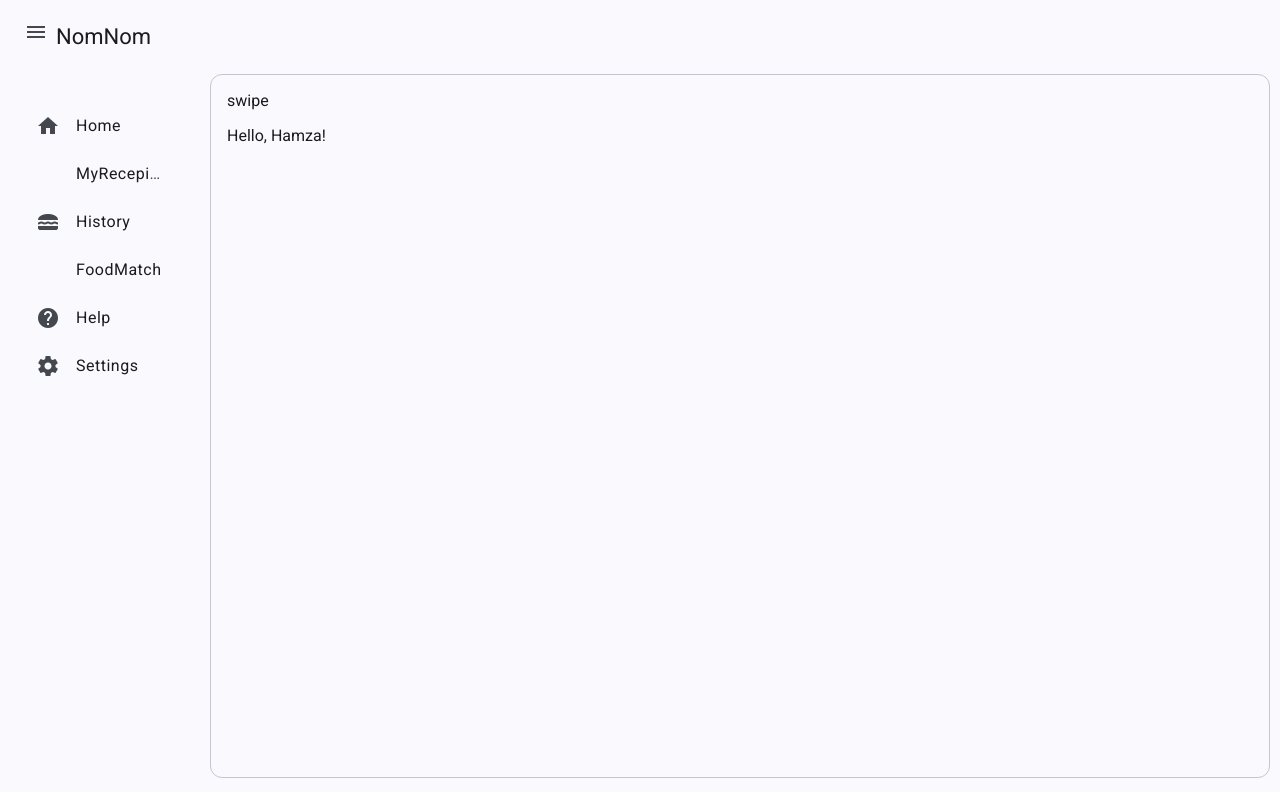
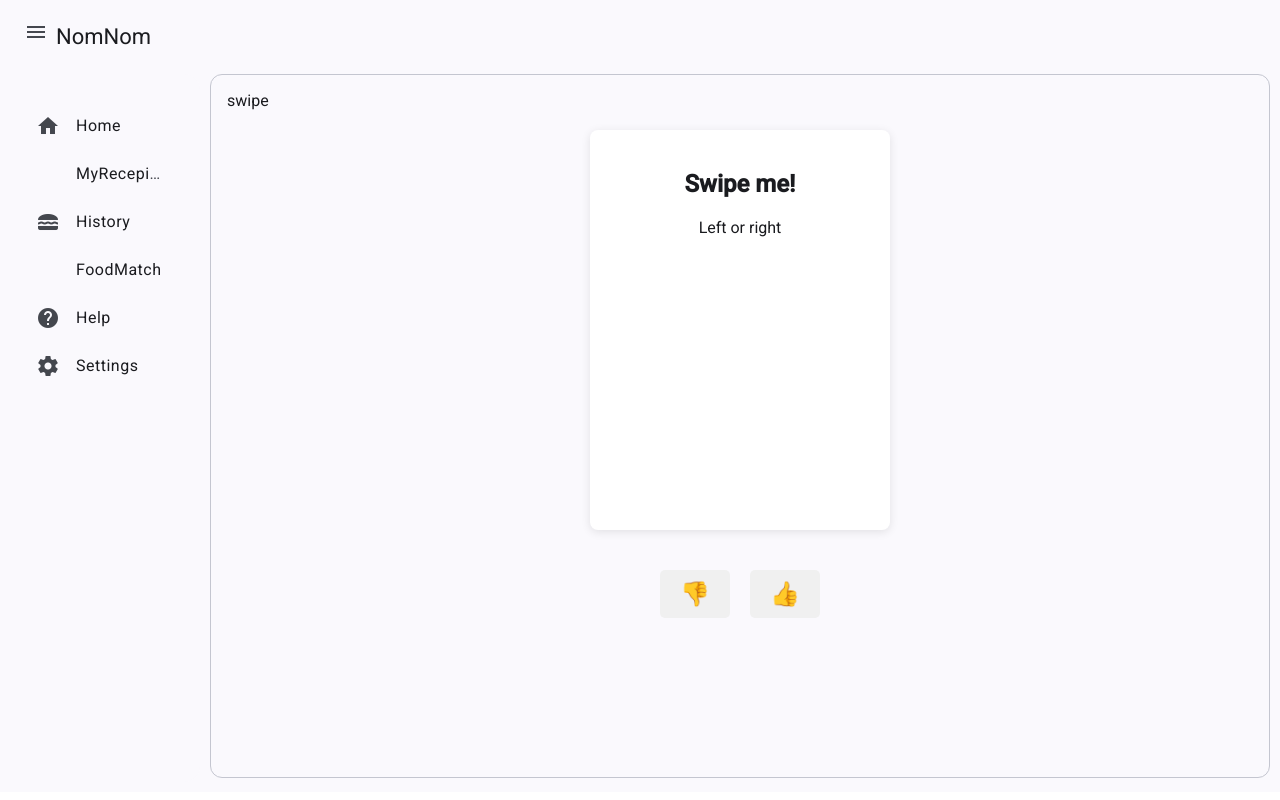
Before and after one commit to JUNKETSU-J0N/NomNom-UI, an Angular app: page /swipe in a window 1280 px wide. Built offline with nearby package versions, Linux system fonts and the light colour scheme.

Commit message:
SwipeComponent Card Versuch 1

```diff
--- a/package.json
+++ b/package.json
@@ -21,6 +21,7 @@
     "@angular/platform-browser-dynamic": "^19.2.5",
     "@angular/router": "^19.2.5",
     "@angular/service-worker": "^19.2.5",
+    "hammerjs": "^2.0.8",
     "nom-nom-ui": "file:",
     "rxjs": "~7.8.0",
     "tslib": "^2.3.0",
@@ -30,6 +31,7 @@
     "@angular-devkit/build-angular": "^19.1.4",
     "@angular/cli": "^19.2.7",
     "@angular/compiler-cli": "^19.1.0",
+    "@types/hammerjs": "^2.0.46",
     "@types/jasmine": "~5.1.0",
     "jasmine-core": "~5.5.0",
     "karma": "~6.4.0",
--- a/src/app/app.component.html
+++ b/src/app/app.component.html
@@ -1 +1,3 @@
-<app-layout></app-layout>
+<app-layout>
+  <app-swipe></app-swipe>
+</app-layout>
--- a/src/app/app.component.ts
+++ b/src/app/app.component.ts
@@ -1,12 +1,14 @@
 import { Component } from '@angular/core';
+import { CommonModule } from '@angular/common';
 import {LayoutComponent} from './layout/layout.component';
+import { SwipeComponent } from './swipe/swipe.component';
 
 @Component({
   selector: 'app-root',
-  imports: [LayoutComponent],
+  standalone: true,
+  imports: [CommonModule, SwipeComponent, LayoutComponent],
   templateUrl: './app.component.html',
   styleUrl: './app.component.scss'
 })
 export class AppComponent {
-  title = 'NomNom-UI';
 }
--- a/src/app/app.config.ts
+++ b/src/app/app.config.ts
@@ -3,19 +3,22 @@ import { provideRouter } from '@angular/router';
 
 import { routes } from './app.routes';
 import { provideServiceWorker } from '@angular/service-worker';
+import { provideAnimationsAsync } from '@angular/platform-browser/animations/async';
+import { HAMMER_GESTURE_CONFIG } from '@angular/platform-browser';
+import { MyHammerConfig } from './hammer.config';
 
 export const appConfig: ApplicationConfig = {
-  providers: [provideZoneChangeDetection({ eventCoalescing: true }), provideRouter(routes), provideServiceWorker('ngsw-worker.js', {
-            enabled: !isDevMode(),
-            registrationStrategy: 'registerWhenStable:30000'
-          }), provideServiceWorker('ngsw-worker.js', {
-            enabled: !isDevMode(),
-            registrationStrategy: 'registerWhenStable:30000'
-          }), provideServiceWorker('ngsw-worker.js', {
-            enabled: !isDevMode(),
-            registrationStrategy: 'registerWhenStable:30000'
-          }), provideServiceWorker('ngsw-worker.js', {
-            enabled: !isDevMode(),
-            registrationStrategy: 'registerWhenStable:30000'
-          })]
+  providers: [
+    provideAnimationsAsync(),
+    provideZoneChangeDetection({ eventCoalescing: true }),
+    provideRouter(routes),
+    provideServiceWorker('ngsw-worker.js', {
+      enabled: !isDevMode(),
+      registrationStrategy: 'registerWhenStable:30000'
+    }),
+    {
+      provide: HAMMER_GESTURE_CONFIG,
+      useClass: MyHammerConfig
+    }
+  ]
 };
--- /dev/null
+++ b/src/app/hammer.config.ts
@@ -0,0 +1,9 @@
+import { Injectable } from '@angular/core';
+import { HammerGestureConfig } from '@angular/platform-browser';
+
+@Injectable()
+export class MyHammerConfig extends HammerGestureConfig {
+  override overrides = {
+    pan: { direction: Hammer.DIRECTION_ALL },
+  };
+}
--- a/src/app/swipe/swipe.component.html
+++ b/src/app/swipe/swipe.component.html
@@ -1 +1,22 @@
-<p>{{greet}}</p>
+<div class="swipe-container">
+  <div class="card-container">
+    <div
+      class="card"
+      [@swipeAnimation]="animationState"
+      (panstart)="onPanStart($event)"
+      (panmove)="onPanMove($event)"
+      (panend)="onPanEnd($event)"
+      [style.transform]="currentTransform"
+    >
+      <div class="card-content">
+        <h2>Swipe me!</h2>
+        <p>Left or right</p>
+      </div>
+    </div>
+  </div>
+
+  <div class="buttons">
+    <button (click)="swipeLeft()">👎</button>
+    <button (click)="swipeRight()">👍</button>
+  </div>
+</div>
--- a/src/app/swipe/swipe.component.scss
+++ b/src/app/swipe/swipe.component.scss
@@ -0,0 +1,53 @@
+.swipe-container {
+  display: flex;
+  flex-direction: column;
+  align-items: center;
+  height: 100%;
+}
+
+.card-container {
+  position: relative;
+  width: 300px;
+  height: 400px;
+  margin: 20px auto;
+}
+
+.card {
+  position: absolute;
+  width: 100%;
+  height: 100%;
+  background: white;
+  border-radius: 8px;
+  box-shadow: 0 2px 10px rgba(0,0,0,0.1);
+  touch-action: none;
+  user-select: none;
+  cursor: grab;
+
+  &:active {
+    cursor: grabbing;
+  }
+}
+
+.buttons {
+  display: flex;
+  gap: 20px;
+  margin-top: 20px;
+
+  button {
+    padding: 10px 20px;
+    font-size: 24px;
+    border: none;
+    border-radius: 5px;
+    cursor: pointer;
+    background: #f0f0f0;
+
+    &:hover {
+      background: #e0e0e0;
+    }
+  }
+}
+
+.card-content {
+  padding: 20px;
+  text-align: center;
+}
--- a/src/app/swipe/swipe.component.ts
+++ b/src/app/swipe/swipe.component.ts
@@ -1,12 +1,96 @@
 import { Component } from '@angular/core';
-import { Utils } from '../utils';
+import { CommonModule } from '@angular/common';
+import { HammerModule } from '@angular/platform-browser';
+import {
+  trigger,
+  state,
+  style,
+  animate,
+  transition,
+  keyframes
+} from '@angular/animations';
 
 @Component({
   selector: 'app-swipe',
-  imports: [],
+  standalone: true,
+  imports: [CommonModule, HammerModule],
   templateUrl: './swipe.component.html',
-  styleUrl: './swipe.component.scss'
+  styleUrl: './swipe.component.scss',
+  animations: [
+    trigger('swipeAnimation', [
+      state('center', style({ transform: 'translateX(0)' })),
+      state('swipedLeft', style({ transform: 'translateX(-1000px)' })),
+      state('swipedRight', style({ transform: 'translateX(1000px)' })),
+      transition('center => swipedLeft', [
+        animate('500ms ease-out', keyframes([
+          style({ transform: 'translateX(0) rotate(0deg)', offset: 0 }),
+          style({ transform: 'translateX(-200px) rotate(-20deg)', offset: 0.3 }),
+          style({ transform: 'translateX(-1000px) rotate(-30deg)', offset: 1.0 })
+        ]))
+      ]),
+      transition('center => swipedRight', [
+        animate('500ms ease-out', keyframes([
+          style({ transform: 'translateX(0) rotate(0deg)', offset: 0 }),
+          style({ transform: 'translateX(200px) rotate(20deg)', offset: 0.3 }),
+          style({ transform: 'translateX(1000px) rotate(30deg)', offset: 1.0 })
+        ]))
+      ])
+    ])
+  ]
 })
 export class SwipeComponent {
-    greet = Utils.greet('Hamza');
+  animationState = 'center';
+  currentTransform = '';
+  private startX = 0;
+  private currentX = 0;
+
+  // Handle swipe gestures
+  onPanStart(event: any) {
+    console.log('PAN START', event);
+    this.startX = this.currentX = event.center.x;
+  }
+
+  onPanMove(event: any) {
+    console.log('PAN MOVE', event);
+    this.currentX = event.center.x;
+    const deltaX = this.currentX - this.startX;
+    const rotation = deltaX * 0.1;
+    this.currentTransform = `translateX(${deltaX}px) rotate(${rotation}deg)`;
+  }
+
+  onPanEnd(event: any) {
+    console.log('PAN END', event);
+    const deltaX = this.currentX - this.startX;
+    const threshold = 100;
+
+    if (deltaX > threshold) {
+      this.swipeRight();
+    } else if (deltaX < -threshold) {
+      this.swipeLeft();
+    } else {
+      this.currentTransform = '';
+    }
+  }
+
+  // Handle button clicks
+  swipeLeft() {
+    this.animationState = 'swipedLeft';
+    setTimeout(() => {
+      console.log('Swiped left!');
+      this.resetCard();
+    }, 500);
+  }
+
+  swipeRight() {
+    this.animationState = 'swipedRight';
+    setTimeout(() => {
+      console.log('Swiped right!');
+      this.resetCard();
+    }, 500);
+  }
+
+  private resetCard() {
+    this.animationState = 'center';
+    this.currentTransform = '';
+  }
 }
--- a/src/main.ts
+++ b/src/main.ts
@@ -1,6 +1,7 @@
 import { bootstrapApplication } from '@angular/platform-browser';
 import { appConfig } from './app/app.config';
 import { AppComponent } from './app/app.component';
+import 'hammerjs';
 
 bootstrapApplication(AppComponent, appConfig)
   .catch((err) => console.error(err));
```
Also changed, not shown: 1 other file (tests, documents, lock files or other folders).
